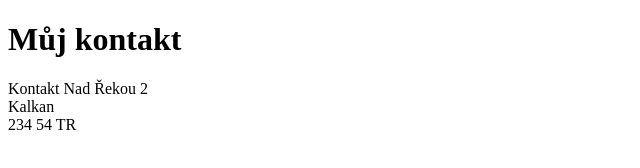
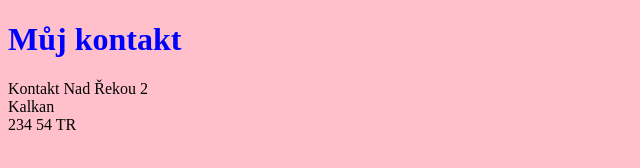
Before and after one commit to petrashaker/Vizitka, a plain HTML site: page kontakt.html in a window 1280 px wide. Shown: the whole page, without its empty margins (0-640 px from the left). Drawn offline with Linux system fonts and the light colour scheme.

Commit message:
Uprava barvy h1

```diff
--- a/kontakt.html
+++ b/kontakt.html
@@ -3,7 +3,8 @@
 <head>
     <meta charset="UTF-8">
     <meta name="viewport" content="width=device-width, initial-scale=1.0">
-    <title>Document</title>
+    <title>Kontakt</title>
+    <link rel="stylesheet" href="style.css">
 </head>
 <body>
     <h1>Můj kontakt</h1>
--- a/style.css
+++ b/style.css
@@ -2,3 +2,7 @@ body {
     background-color: pink;
     color: black;
 }
+
+h1 {
+    color: blue;
+}
```
